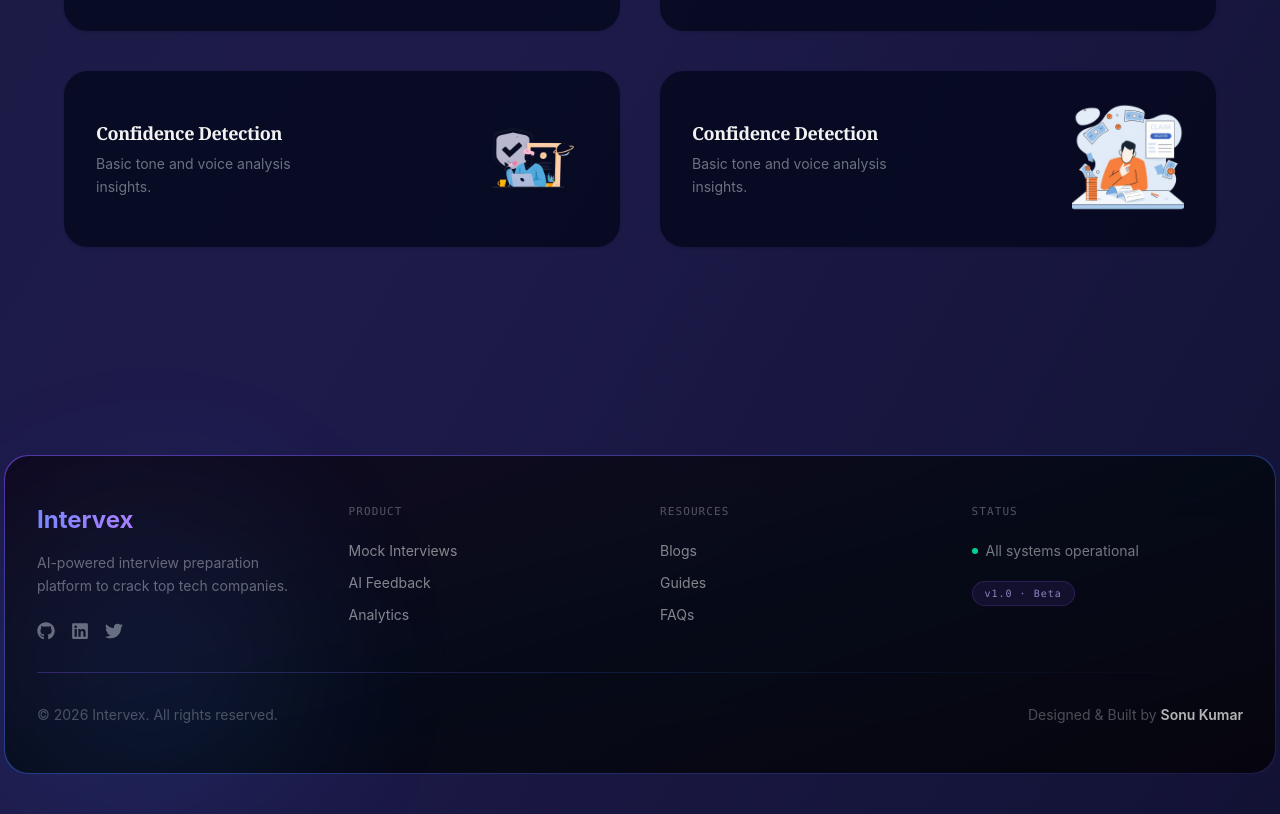
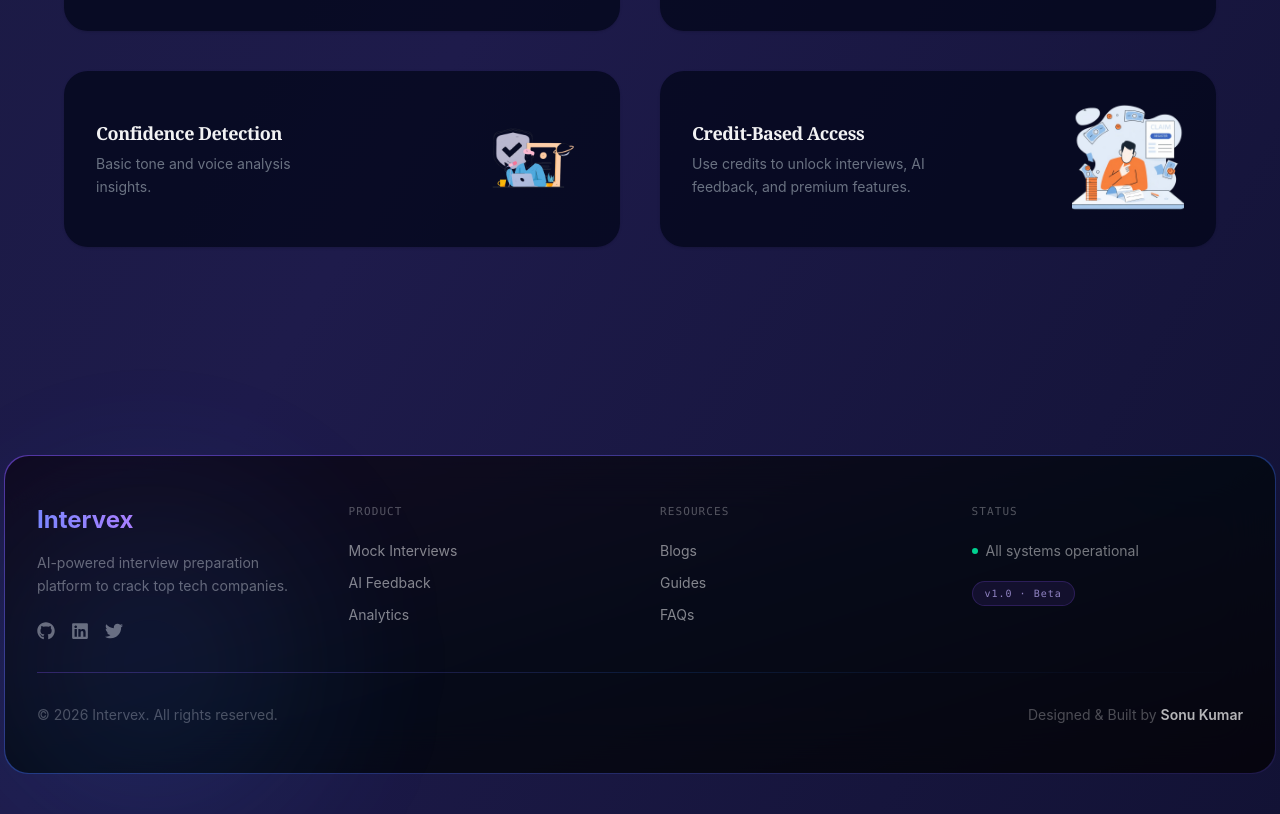
Before and after one commit to sonukumaryadav6104-design/Intervex, a React (Vite) app in the folder Client/: page / in a window 1280 px wide. Shown: the part 2140-2954 px from the top of the page. Built offline with nearby package versions, Linux system fonts and the light colour scheme; no server answers.

Commit message:
Update Home.jsx

```diff
--- a/Client/src/pages/Home.jsx
+++ b/Client/src/pages/Home.jsx
@@ -274,11 +274,11 @@ function Home() {
                   title: "Confidence Detection",
                   desc: "Basic tone and voice analysis insights.",
                 },
-                {
+               {
                   image: creditImg,
-                  title: "Confidence Detection",
-                  desc: "Basic tone and voice analysis insights.",
-                },
+                  title: "Credit-Based Access",
+                  desc: "Use credits to unlock interviews, AI feedback, and premium features.",
+               }
               ].map((mode, index) => (
                 <motion.div
                   key={index}
```
